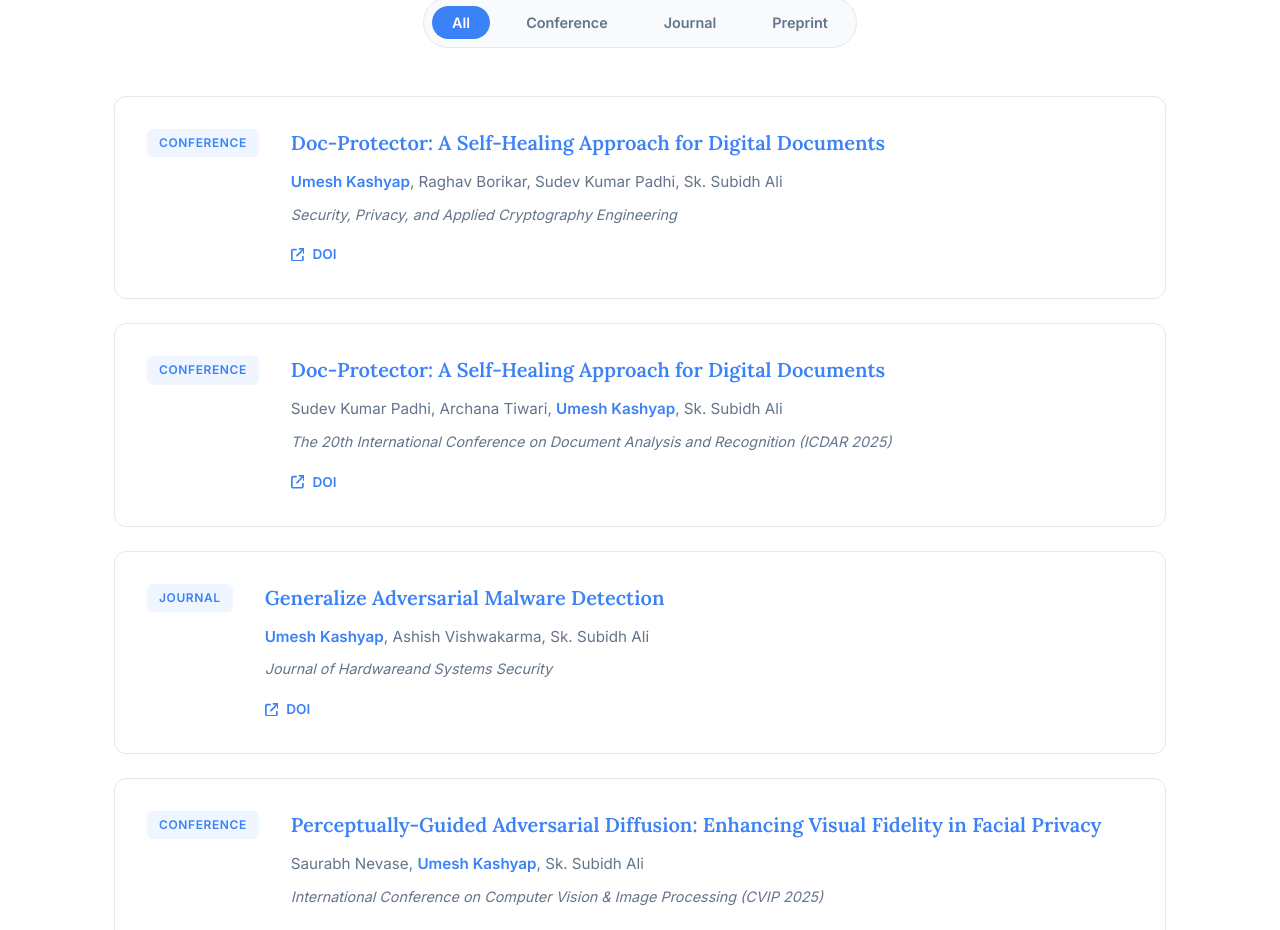
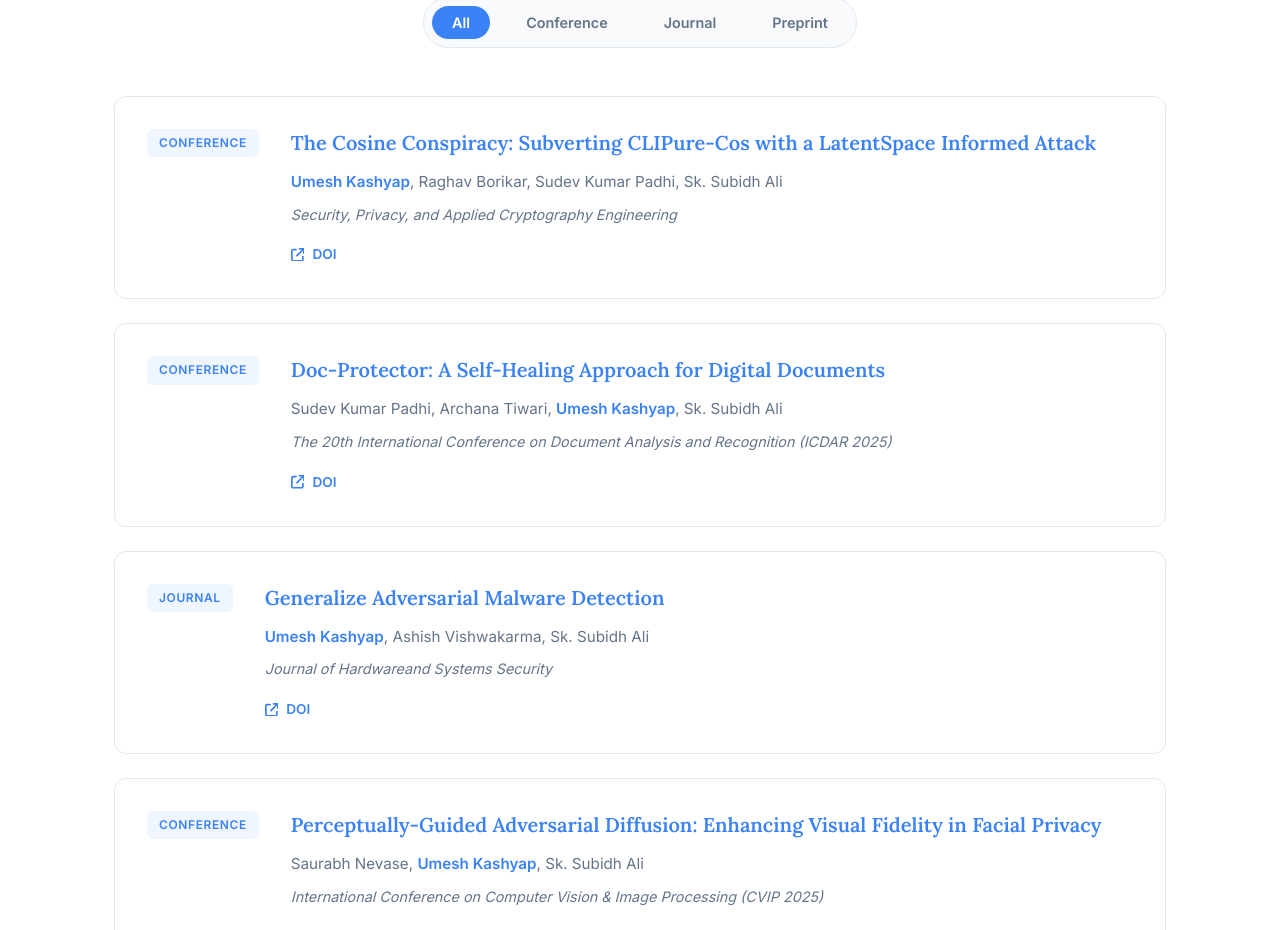
Before and after one commit to umesh-21/umeshkashyap, a React (Create React App) app: page / in a window 1280 px wide. Shown: the part 5050-5980 px from the top of the page. Built offline with nearby package versions, Linux system fonts and the light colour scheme; the HTML template or start-up script is replaced by a standard one.

Commit message:
updated publication2

```diff
--- a/src/components/Publications.js
+++ b/src/components/Publications.js
@@ -8,7 +8,7 @@ function Publications() {
   const publications = [
     {
       category: 'conf',
-      title: 'Doc-Protector: A Self-Healing Approach for Digital Documents',
+      title: 'The Cosine Conspiracy: Subverting CLIPure-Cos with a LatentSpace Informed Attack',
       authors: 'Umesh Kashyap, Raghav Borikar, Sudev Kumar Padhi, Sk. Subidh Ali',
       venue: 'Security, Privacy, and Applied Cryptography Engineering'
 
```
